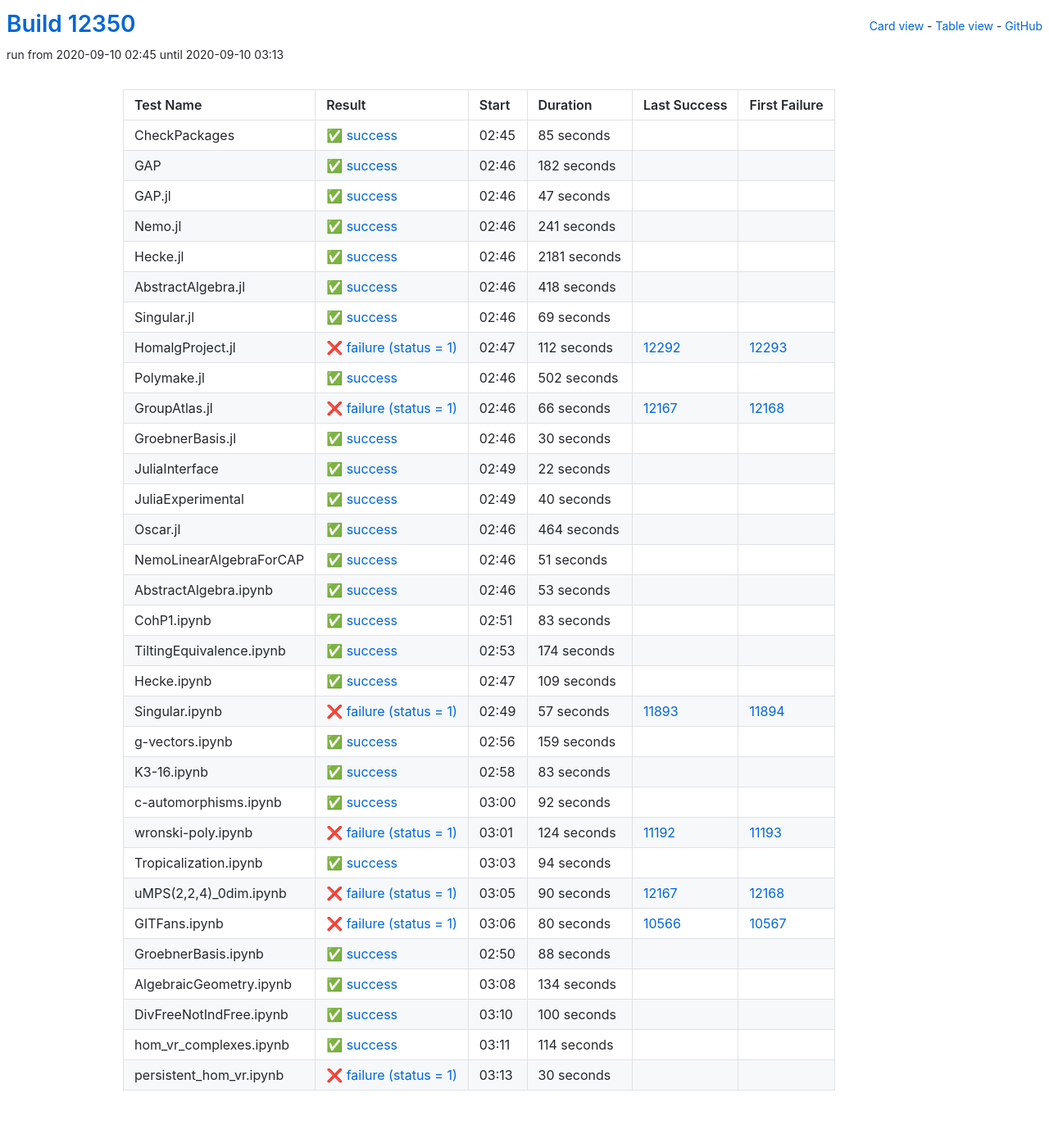
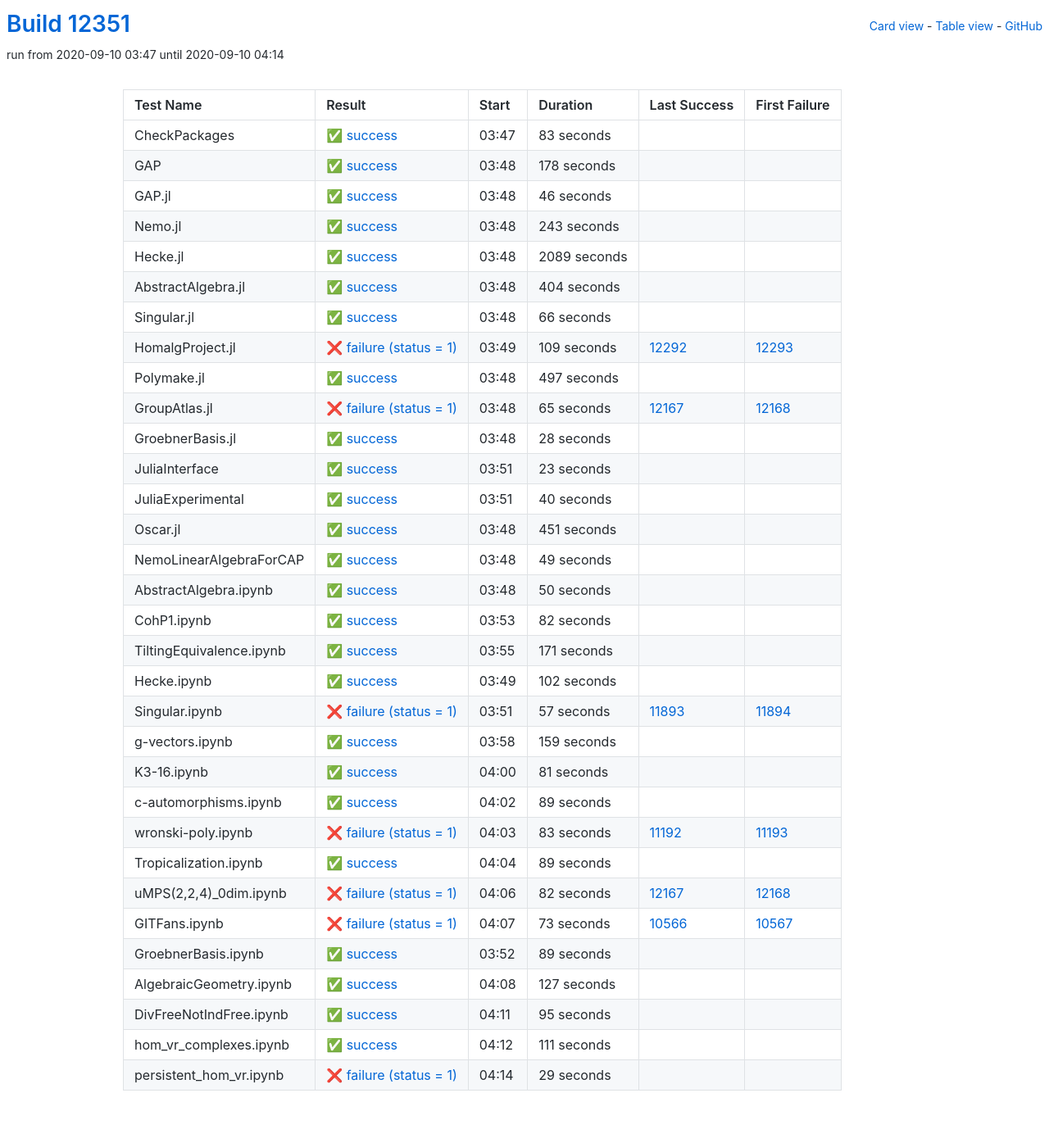
Before and after one commit to oscar-system/oscar-ci-status, a Jekyll site: the page built from table.html, in a window 1280 px wide. Shown: the whole page at 82% size. Built offline with Jekyll 4.4.1, drawn with Linux system fonts in a browser that asks for light colours.

Commit message:
Build #12351

```diff
--- a/_data/ci.yml
+++ b/_data/ci.yml
@@ -1,6 +1,6 @@
 ---
-build: 12350
-build_url: https://oscarci.mathematik.uni-kl.de/job/oscar/12350/
+build: 12351
+build_url: https://oscarci.mathematik.uni-kl.de/job/oscar/12351/
 job: oscar
 organization: oscar-system
 repo: oscar-ci-status
@@ -8,152 +8,152 @@
 tests:
 - name: CheckPackages
   id: checkpackages
-  log: https://oscarci.mathematik.uni-kl.de/job/oscar/12350/artifact/logs/build-12350/CheckPackages.log
-  start: 2020-09-10 02:45
+  log: https://oscarci.mathematik.uni-kl.de/job/oscar/12351/artifact/logs/build-12351/CheckPackages.log
+  start: 2020-09-10 03:47
   success: true
   exitcode: 0
   status: success
-  duration: 85
+  duration: 83
   last_success: false
   last_success_url:
   first_failure: false
   first_failure_url:
 - name: GAP
   id: gap
-  log: https://oscarci.mathematik.uni-kl.de/job/oscar/12350/artifact/logs/build-12350/GAP.log
-  start: 2020-09-10 02:46
+  log: https://oscarci.mathematik.uni-kl.de/job/oscar/12351/artifact/logs/build-12351/GAP.log
+  start: 2020-09-10 03:48
   success: true
   exitcode: 0
   status: success
-  duration: 182
+  duration: 178
   last_success: false
   last_success_url:
   first_failure: false
   first_failure_url:
 - name: GAP.jl
   id: gap-jl
-  log: https://oscarci.mathematik.uni-kl.de/job/oscar/12350/artifact/logs/build-12350/GAP.jl.log
-  start: 2020-09-10 02:46
+  log: https://oscarci.mathematik.uni-kl.de/job/oscar/12351/artifact/logs/build-12351/GAP.jl.log
+  start: 2020-09-10 03:48
   success: true
   exitcode: 0
   status: success
-  duration: 47
+  duration: 46
   last_success: false
   last_success_url:
   first_failure: false
   first_failure_url:
 - name: Nemo.jl
   id: nemo-jl
-  log: https://oscarci.mathematik.uni-kl.de/job/oscar/12350/artifact/logs/build-12350/Nemo.jl.log
-  start: 2020-09-10 02:46
+  log: https://oscarci.mathematik.uni-kl.de/job/oscar/12351/artifact/logs/build-12351/Nemo.jl.log
+  start: 2020-09-10 03:48
   success: true
   exitcode: 0
   status: success
-  duration: 241
+  duration: 243
   last_success: false
   last_success_url:
   first_failure: false
   first_failure_url:
 - name: Hecke.jl
   id: hecke-jl
-  log: https://oscarci.mathematik.uni-kl.de/job/oscar/12350/artifact/logs/build-12350/Hecke.jl.log
-  start: 2020-09-10 02:46
+  log: https://oscarci.mathematik.uni-kl.de/job/oscar/12351/artifact/logs/build-12351/Hecke.jl.log
+  start: 2020-09-10 03:48
   success: true
   exitcode: 0
   status: success
-  duration: 2181
+  duration: 2089
   last_success: false
   last_success_url:
   first_failure: false
   first_failure_url:
 - name: AbstractAlgebra.jl
   id: abstractalgebra-jl
-  log: https://oscarci.mathematik.uni-kl.de/job/oscar/12350/artifact/logs/build-12350/AbstractAlgebra.jl.log
-  start: 2020-09-10 02:46
+  log: https://oscarci.mathematik.uni-kl.de/job/oscar/12351/artifact/logs/build-12351/AbstractAlgebra.jl.log
+  start: 2020-09-10 03:48
   success: true
   exitcode: 0
   status: success
-  duration: 418
+  duration: 404
   last_success: false
   last_success_url:
   first_failure: false
   first_failure_url:
 - name: Singular.jl
   id: singular-jl
-  log: https://oscarci.mathematik.uni-kl.de/job/oscar/12350/artifact/logs/build-12350/Singular.jl.log
-  start: 2020-09-10 02:46
+  log: https://oscarci.mathematik.uni-kl.de/job/oscar/12351/artifact/logs/build-12351/Singular.jl.log
+  start: 2020-09-10 03:48
   success: true
   exitcode: 0
   status: success
-  duration: 69
+  duration: 66
   last_success: false
   last_success_url:
   first_failure: false
   first_failure_url:
 - name: HomalgProject.jl
   id: homalgproject-jl
-  log: https://oscarci.mathematik.uni-kl.de/job/oscar/12350/artifact/logs/build-12350/HomalgProject.jl.log
-  start: 2020-09-10 02:47
+  log: https://oscarci.mathematik.uni-kl.de/job/oscar/12351/artifact/logs/build-12351/HomalgProject.jl.log
+  start: 2020-09-10 03:49
   success: false
   exitcode: 1
   status: failure
-  duration: 112
+  duration: 109
   last_success: 12292
   last_success_url: https://oscarci.mathematik.uni-kl.de/job/oscar/12292/
   first_failure: 12293
   first_failure_url: https://oscarci.mathematik.uni-kl.de/job/oscar/12293/
 - name: Polymake.jl
   id: polymake-jl
-  log: https://oscarci.mathematik.uni-kl.de/job/oscar/12350/artifact/logs/build-12350/Polymake.jl.log
-  start: 2020-09-10 02:46
+  log: https://oscarci.mathematik.uni-kl.de/job/oscar/12351/artifact/logs/build-12351/Polymake.jl.log
+  start: 2020-09-10 03:48
   success: true
   exitcode: 0
   status: success
-  duration: 502
+  duration: 497
   last_success: false
   last_success_url:
   first_failure: false
   first_failure_url:
 - name: GroupAtlas.jl
   id: groupatlas-jl
-  log: https://oscarci.mathematik.uni-kl.de/job/oscar/12350/artifact/logs/build-12350/GroupAtlas.jl.log
-  start: 2020-09-10 02:46
+  log: https://oscarci.mathematik.uni-kl.de/job/oscar/12351/artifact/logs/build-12351/GroupAtlas.jl.log
+  start: 2020-09-10 03:48
   success: false
   exitcode: 1
   status: failure
-  duration: 66
+  duration: 65
   last_success: 12167
   last_success_url: https://oscarci.mathematik.uni-kl.de/job/oscar/12167/
   first_failure: 12168
   first_failure_url: https://oscarci.mathematik.uni-kl.de/job/oscar/12168/
 - name: GroebnerBasis.jl
   id: groebnerbasis-jl
-  log: https://oscarci.mathematik.uni-kl.de/job/oscar/12350/artifact/logs/build-12350/GroebnerBasis.jl.log
-  start: 2020-09-10 02:46
+  log: https://oscarci.mathematik.uni-kl.de/job/oscar/12351/artifact/logs/build-12351/GroebnerBasis.jl.log
+  start: 2020-09-10 03:48
   success: true
   exitcode: 0
   status: success
-  duration: 30
+  duration: 28
   last_success: false
   last_success_url:
   first_failure: false
   first_failure_url:
 - name: JuliaInterface
   id: juliainterface
-  log: https://oscarci.mathematik.uni-kl.de/job/oscar/12350/artifact/logs/build-12350/JuliaInterface.log
-  start: 2020-09-10 02:49
+  log: https://oscarci.mathematik.uni-kl.de/job/oscar/12351/artifact/logs/build-12351/JuliaInterface.log
+  start: 2020-09-10 03:51
   success: true
   exitcode: 0
   status: success
-  duration: 22
+  duration: 23
   last_success: false
   last_success_url:
   first_failure: false
   first_failure_url:
 - name: JuliaExperimental
   id: juliaexperimental
-  log: https://oscarci.mathematik.uni-kl.de/job/oscar/12350/artifact/logs/build-12350/JuliaExperimental.log
-  start: 2020-09-10 02:49
+  log: https://oscarci.mathematik.uni-kl.de/job/oscar/12351/artifact/logs/build-12351/JuliaExperimental.log
+  start: 2020-09-10 03:51
   success: true
   exitcode: 0
   status: success
@@ -164,80 +164,80 @@
   first_failure_url:
 - name: Oscar.jl
   id: oscar-jl
-  log: https://oscarci.mathematik.uni-kl.de/job/oscar/12350/artifact/logs/build-12350/Oscar.jl.log
-  start: 2020-09-10 02:46
+  log: https://oscarci.mathematik.uni-kl.de/job/oscar/12351/artifact/logs/build-12351/Oscar.jl.log
+  start: 2020-09-10 03:48
   success: true
   exitcode: 0
   status: success
-  duration: 464
+  duration: 451
   last_success: false
   last_success_url:
   first_failure: false
   first_failure_url:
 - name: NemoLinearAlgebraForCAP
   id: nemolinearalgebraforcap
-  log: https://oscarci.mathematik.uni-kl.de/job/oscar/12350/artifact/logs/build-12350/NemoLinearAlgebraForCAP.log
-  start: 2020-09-10 02:46
+  log: https://oscarci.mathematik.uni-kl.de/job/oscar/12351/artifact/logs/build-12351/NemoLinearAlgebraForCAP.log
+  start: 2020-09-10 03:48
   success: true
   exitcode: 0
   status: success
-  duration: 51
+  duration: 49
   last_success: false
   last_success_url:
   first_failure: false
   first_failure_url:
 - name: AbstractAlgebra.ipynb
   id: abstractalgebra-ipynb
-  log: https://oscarci.mathematik.uni-kl.de/job/oscar/12350/artifact/logs/build-12350/AbstractAlgebra.ipynb.log
-  start: 2020-09-10 02:46
+  log: https://oscarci.mathematik.uni-kl.de/job/oscar/12351/artifact/logs/build-12351/AbstractAlgebra.ipynb.log
+  start: 2020-09-10 03:48
   success: true
   exitcode: 0
   status: success
-  duration: 53
+  duration: 50
   last_success: false
   last_success_url:
   first_failure: false
   first_failure_url:
 - name: CohP1.ipynb
   id: cohp1-ipynb
-  log: https://oscarci.mathematik.uni-kl.de/job/oscar/12350/artifact/logs/build-12350/CohP1.ipynb.log
-  start: 2020-09-10 02:51
+  log: https://oscarci.mathematik.uni-kl.de/job/oscar/12351/artifact/logs/build-12351/CohP1.ipynb.log
+  start: 2020-09-10 03:53
   success: true
   exitcode: 0
   status: success
-  duration: 83
+  duration: 82
   last_success: false
   last_success_url:
   first_failure: false
   first_failure_url:
 - name: TiltingEquivalence.ipynb
   id: tiltingequivalence-ipynb
-  log: https://oscarci.mathematik.uni-kl.de/job/oscar/12350/artifact/logs/build-12350/TiltingEquivalence.ipynb.log
-  start: 2020-09-10 02:53
+  log: https://oscarci.mathematik.uni-kl.de/job/oscar/12351/artifact/logs/build-12351/TiltingEquivalence.ipynb.log
+  start: 2020-09-10 03:55
   success: true
   exitcode: 0
   status: success
-  duration: 174
+  duration: 171
   last_success: false
   last_success_url:
   first_failure: false
   first_failure_url:
 - name: Hecke.ipynb
   id: hecke-ipynb
-  log: https://oscarci.mathematik.uni-kl.de/job/oscar/12350/artifact/logs/build-12350/Hecke.ipynb.log
-  start: 2020-09-10 02:47
+  log: https://oscarci.mathematik.uni-kl.de/job/oscar/12351/artifact/logs/build-12351/Hecke.ipynb.log
+  start: 2020-09-10 03:49
   success: true
   exitcode: 0
   status: success
-  duration: 109
+  duration: 102
   last_success: false
   last_success_url:
   first_failure: false
   first_failure_url:
 - name: Singular.ipynb
   id: singular-ipynb
-  log: https://oscarci.mathematik.uni-kl.de/job/oscar/12350/artifact/logs/build-12350/Singular.ipynb.log
-  start: 2020-09-10 02:49
+  log: https://oscarci.mathematik.uni-kl.de/job/oscar/12351/artifact/logs/build-12351/Singular.ipynb.log
+  start: 2020-09-10 03:51
   success: false
   exitcode: 1
   status: failure
@@ -248,8 +248,8 @@
   first_failure_url: https://oscarci.mathematik.uni-kl.de/job/oscar/11894/
 - name: g-vectors.ipynb
   id: g-vectors-ipynb
-  log: https://oscarci.mathematik.uni-kl.de/job/oscar/12350/artifact/logs/build-12350/g-vectors.ipynb.log
-  start: 2020-09-10 02:56
+  log: https://oscarci.mathematik.uni-kl.de/job/oscar/12351/artifact/logs/build-12351/g-vectors.ipynb.log
+  start: 2020-09-10 03:58
   success: true
   exitcode: 0
   status: success
@@ -260,132 +260,132 @@
   first_failure_url:
 - name: K3-16.ipynb
   id: k3-16-ipynb
-  log: https://oscarci.mathematik.uni-kl.de/job/oscar/12350/artifact/logs/build-12350/K3-16.ipynb.log
-  start: 2020-09-10 02:58
+  log: https://oscarci.mathematik.uni-kl.de/job/oscar/12351/artifact/logs/build-12351/K3-16.ipynb.log
+  start: 2020-09-10 04:00
   success: true
   exitcode: 0
   status: success
-  duration: 83
+  duration: 81
   last_success: false
   last_success_url:
   first_failure: false
   first_failure_url:
 - name: c-automorphisms.ipynb
   id: c-automorphisms-ipynb
-  log: https://oscarci.mathematik.uni-kl.de/job/oscar/12350/artifact/logs/build-12350/c-automorphisms.ipynb.log
-  start: 2020-09-10 03:00
+  log: https://oscarci.mathematik.uni-kl.de/job/oscar/12351/artifact/logs/build-12351/c-automorphisms.ipynb.log
+  start: 2020-09-10 04:02
   success: true
   exitcode: 0
   status: success
-  duration: 92
+  duration: 89
   last_success: false
   last_success_url:
   first_failure: false
   first_failure_url:
 - name: wronski-poly.ipynb
   id: wronski-poly-ipynb
-  log: https://oscarci.mathematik.uni-kl.de/job/oscar/12350/artifact/logs/build-12350/wronski-poly.ipynb.log
-  start: 2020-09-10 03:01
+  log: https://oscarci.mathematik.uni-kl.de/job/oscar/12351/artifact/logs/build-12351/wronski-poly.ipynb.log
+  start: 2020-09-10 04:03
   success: false
   exitcode: 1
   status: failure
-  duration: 124
+  duration: 83
   last_success: 11192
   last_success_url: https://oscarci.mathematik.uni-kl.de/job/oscar/11192/
   first_failure: 11193
   first_failure_url: https://oscarci.mathematik.uni-kl.de/job/oscar/11193/
 - name: Tropicalization.ipynb
   id: tropicalization-ipynb
-  log: https://oscarci.mathematik.uni-kl.de/job/oscar/12350/artifact/logs/build-12350/Tropicalization.ipynb.log
-  start: 2020-09-10 03:03
+  log: https://oscarci.mathematik.uni-kl.de/job/oscar/12351/artifact/logs/build-12351/Tropicalization.ipynb.log
+  start: 2020-09-10 04:04
   success: true
   exitcode: 0
   status: success
-  duration: 94
+  duration: 89
   last_success: false
   last_success_url:
   first_failure: false
   first_failure_url:
 - name: uMPS(2,2,4)_0dim.ipynb
   id: umps-2-2-4-0dim-ipynb
-  log: https://oscarci.mathematik.uni-kl.de/job/oscar/12350/artifact/logs/build-12350/uMPS-2-2-4-_0dim.ipynb.log
-  start: 2020-09-10 03:05
+  log: https://oscarci.mathematik.uni-kl.de/job/oscar/12351/artifact/logs/build-12351/uMPS-2-2-4-_0dim.ipynb.log
+  start: 2020-09-10 04:06
   success: false
   exitcode: 1
   status: failure
-  duration: 90
+  duration: 82
   last_success: 12167
   last_success_url: https://oscarci.mathematik.uni-kl.de/job/oscar/12167/
   first_failure: 12168
   first_failure_url: https://oscarci.mathematik.uni-kl.de/job/oscar/12168/
 - name: GITFans.ipynb
   id: gitfans-ipynb
-  log: https://oscarci.mathematik.uni-kl.de/job/oscar/12350/artifact/logs/build-12350/GITFans.ipynb.log
-  start: 2020-09-10 03:06
+  log: https://oscarci.mathematik.uni-kl.de/job/oscar/12351/artifact/logs/build-12351/GITFans.ipynb.log
+  start: 2020-09-10 04:07
   success: false
   exitcode: 1
   status: failure
-  duration: 80
+  duration: 73
   last_success: 10566
   last_success_url: https://oscarci.mathematik.uni-kl.de/job/oscar/10566/
   first_failure: 10567
   first_failure_url: https://oscarci.mathematik.uni-kl.de/job/oscar/10567/
 - name: GroebnerBasis.ipynb
   id: groebnerbasis-ipynb
-  log: https://oscarci.mathematik.uni-kl.de/job/oscar/12350/artifact/logs/build-12350/GroebnerBasis.ipynb.log
-  start: 2020-09-10 02:50
+  log: https://oscarci.mathematik.uni-kl.de/job/oscar/12351/artifact/logs/build-12351/GroebnerBasis.ipynb.log
+  start: 2020-09-10 03:52
   success: true
   exitcode: 0
   status: success
-  duration: 88
+  duration: 89
   last_success: false
   last_success_url:
   first_failure: false
   first_failure_url:
 - name: AlgebraicGeometry.ipynb
   id: algebraicgeometry-ipynb
-  log: https://oscarci.mathematik.uni-kl.de/job/oscar/12350/artifact/logs/build-12350/AlgebraicGeometry.ipynb.log
-  start: 2020-09-10 03:08
+  log: https://oscarci.mathematik.uni-kl.de/job/oscar/12351/artifact/logs/build-12351/AlgebraicGeometry.ipynb.log
+  start: 2020-09-10 04:08
   success: true
   exitcode: 0
   status: success
-  duration: 134
+  duration: 127
   last_success: false
   last_success_url:
   first_failure: false
   first_failure_url:
 - name: DivFreeNotIndFree.ipynb
   id: divfreenotindfree-ipynb
-  log: https://oscarci.mathematik.uni-kl.de/job/oscar/12350/artifact/logs/build-12350/DivFreeNotIndFree.ipynb.log
-  start: 2020-09-10 03:10
+  log: https://oscarci.mathematik.uni-kl.de/job/oscar/12351/artifact/logs/build-12351/DivFreeNotIndFree.ipynb.log
+  start: 2020-09-10 04:11
   success: true
   exitcode: 0
   status: success
-  duration: 100
+  duration: 95
   last_success: false
   last_success_url:
   first_failure: false
   first_failure_url:
 - name: hom_vr_complexes.ipynb
   id: hom-vr-complexes-ipynb
-  log: https://oscarci.mathematik.uni-kl.de/job/oscar/12350/artifact/logs/build-12350/hom_vr_complexes.ipynb.log
-  start: 2020-09-10 03:11
+  log: https://oscarci.mathematik.uni-kl.de/job/oscar/12351/artifact/logs/build-12351/hom_vr_complexes.ipynb.log
+  start: 2020-09-10 04:12
   success: true
   exitcode: 0
   status: success
-  duration: 114
+  duration: 111
   last_success: false
   last_success_url:
   first_failure: false
   first_failure_url:
 - name: persistent_hom_vr.ipynb
   id: persistent-hom-vr-ipynb
-  log: https://oscarci.mathematik.uni-kl.de/job/oscar/12350/artifact/logs/build-12350/persistent_hom_vr.ipynb.log
-  start: 2020-09-10 03:13
+  log: https://oscarci.mathematik.uni-kl.de/job/oscar/12351/artifact/logs/build-12351/persistent_hom_vr.ipynb.log
+  start: 2020-09-10 04:14
   success: false
   exitcode: 1
   status: failure
-  duration: 30
+  duration: 29
   last_success: false
   last_success_url:
   first_failure: false
```
Also changed, not shown: README.md.
